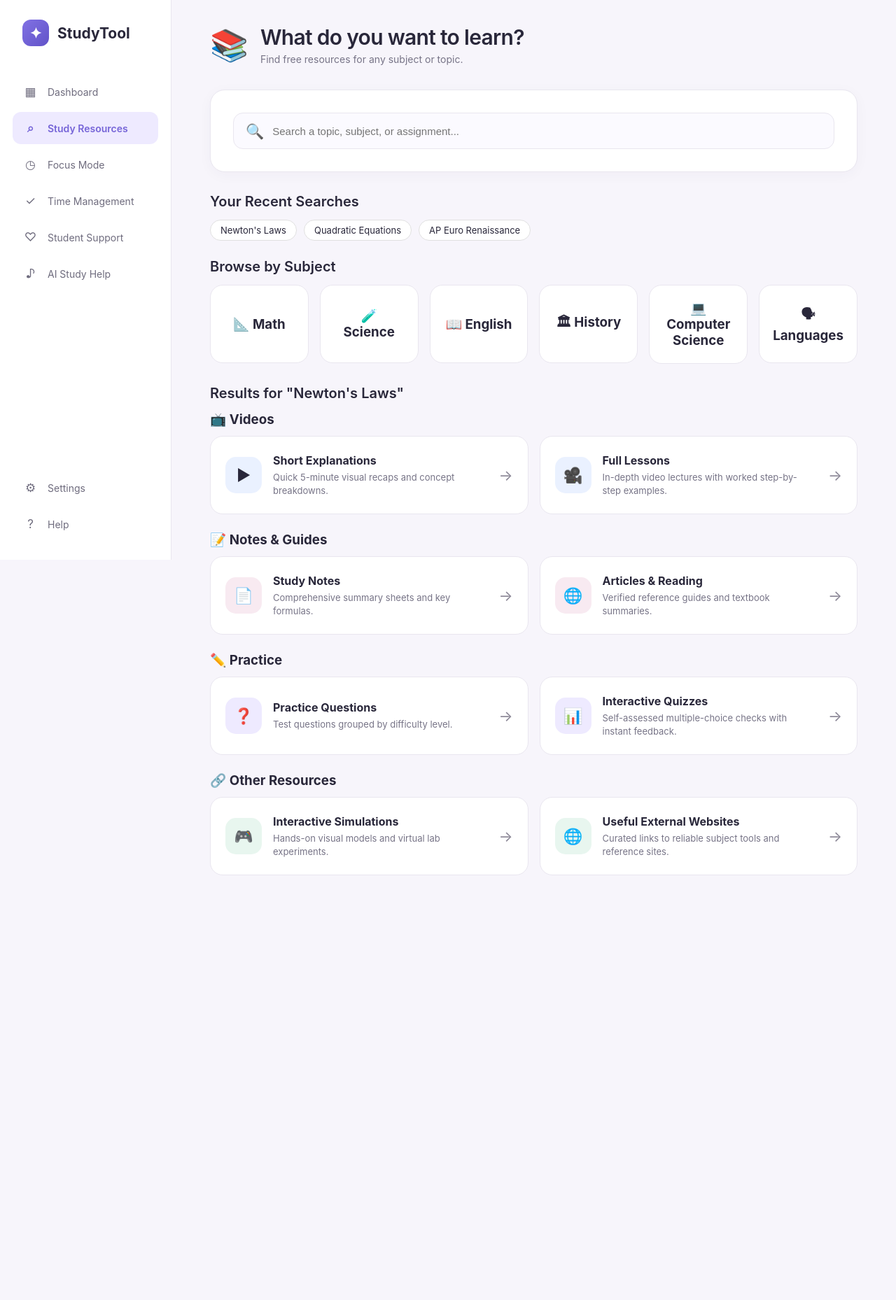
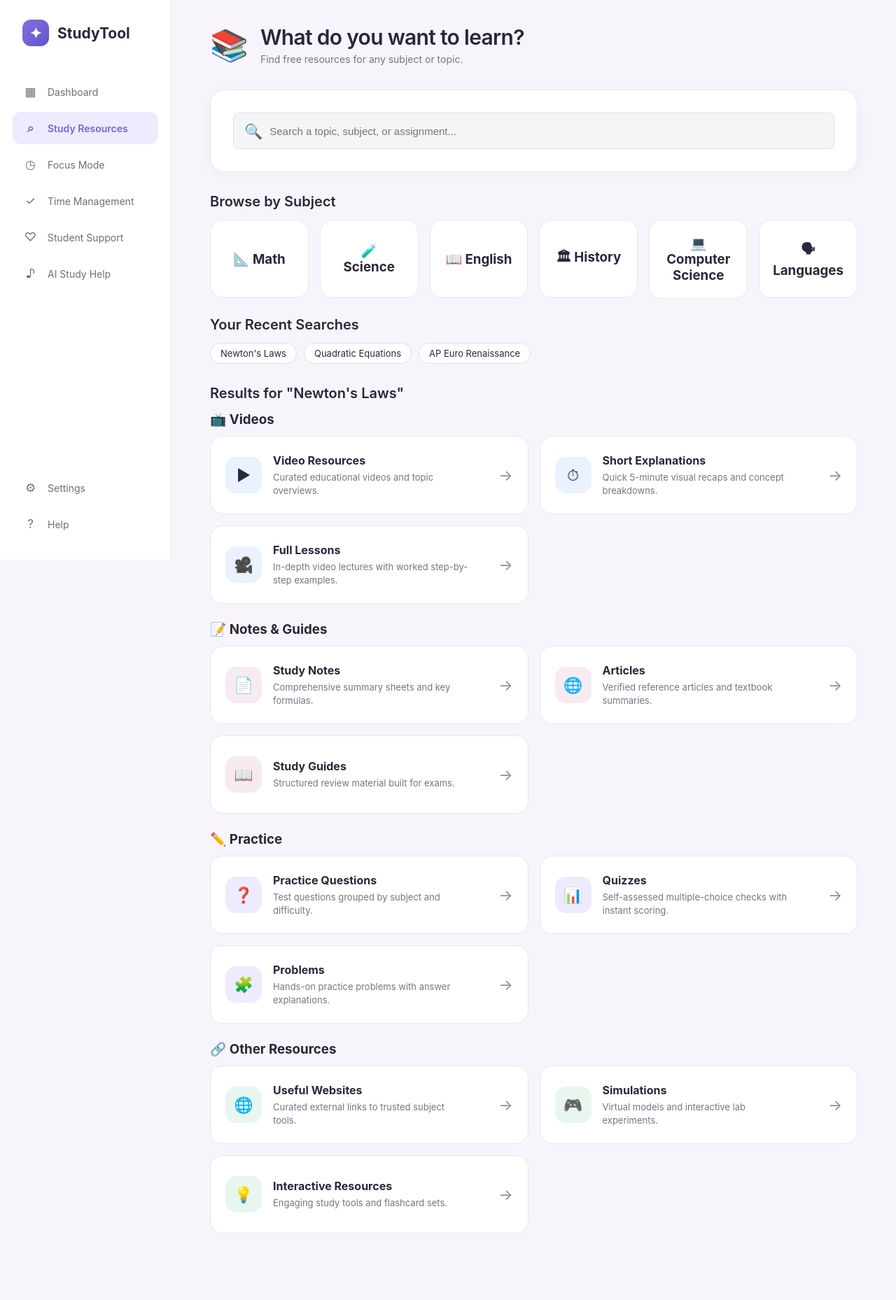
Before and after one commit to rahejaarya/Complete-Study-Tool, a Flask app: page /resources in a window 1280 px wide. Shown: the whole page at 70% size. Before the commit the page ends 1251 px from the top, so only its background shows below. Run offline with Flask 3, Linux system fonts and the light colour scheme.

Commit message:
Updated resources frontend wireframe

```diff
--- a/templates/resources.html
+++ b/templates/resources.html
@@ -11,7 +11,7 @@
 
     <div class="app">
 
-        <!-- Sidebar -->
+        <!-- Sidebar Navigation -->
         <aside class="sidebar">
 
             <div class="logo">
@@ -70,7 +70,7 @@
         </aside>
 
 
-        <!-- Main Content -->
+        <!-- Main Workspace -->
         <main class="main-content">
 
             <!-- Top Header -->
@@ -89,7 +89,7 @@
             </header>
 
 
-            <!-- Resources Content -->
+            <!-- Resources Dashboard Wireframe -->
             <section class="dashboard">
 
                 <!-- Search Input Form -->
@@ -97,7 +97,7 @@
 
                     <form id="resource-search-form" action="{{ url_for('resources') }}" method="GET">
 
-                        <div class="search-box" style="margin: 0;">
+                        <div class="search-box" style="margin: 0; background: var(--bg, #f4f5f7); border: 1px solid var(--border-color, #e0e0e0); border-radius: 8px; padding: 10px 15px; display: flex; align-items: center; gap: 10px;">
                             <span class="search-icon">🔍</span>
                             <input
                                 type="text"
@@ -114,22 +114,12 @@
                 </div>
 
 
-                <!-- Recent Searches -->
-                <div class="section-heading" style="margin-top: 20px;">
-                    <h2>Your Recent Searches</h2>
-                </div>
-
-                <div id="recent-searches-list" style="display: flex; gap: 10px; flex-wrap: wrap; margin-bottom: 25px;">
-                    <!-- JavaScript dynamically adds recent search chips here -->
-                </div>
-
-
                 <!-- Browse by Subject -->
-                <div class="section-heading">
+                <div class="section-heading" style="margin-top: 25px;">
                     <h2>Browse by Subject</h2>
                 </div>
 
-                <div class="feature-grid" style="grid-template-columns: repeat(auto-fit, minmax(130px, 1fr)); margin-bottom: 30px;">
+                <div class="feature-grid" style="grid-template-columns: repeat(auto-fit, minmax(130px, 1fr)); margin-bottom: 25px;">
 
                     <a href="{{ url_for('resources', query='Math') }}" style="text-decoration: none; color: inherit;">
                         <div class="feature-card" style="text-align: center; justify-content: center;">
@@ -170,7 +160,17 @@
                 </div>
 
 
-                <!-- Search Results Header -->
+                <!-- Your Recent Searches -->
+                <div class="section-heading">
+                    <h2>Your Recent Searches</h2>
+                </div>
+
+                <div id="recent-searches-list" style="display: flex; gap: 10px; flex-wrap: wrap; margin-bottom: 30px;">
+                    <!-- Recent search chips will render here -->
+                </div>
+
+
+                <!-- Results Section Title -->
                 <div class="section-heading">
                     <h2>
                         {% if query %}
@@ -190,6 +190,15 @@
 
                         <div class="feature-card">
                             <div class="feature-icon resources-icon">▶</div>
+                            <div class="feature-content">
+                                <h3>Video Resources</h3>
+                                <p>Curated educational videos and topic overviews.</p>
+                            </div>
+                            <span class="card-arrow">→</span>
+                        </div>
+
+                        <div class="feature-card">
+                            <div class="feature-icon resources-icon">⏱</div>
                             <div class="feature-content">
                                 <h3>Short Explanations</h3>
                                 <p>Quick 5-minute visual recaps and concept breakdowns.</p>
@@ -228,8 +237,17 @@
                         <div class="feature-card">
                             <div class="feature-icon support-icon">🌐</div>
                             <div class="feature-content">
-                                <h3>Articles & Reading</h3>
-                                <p>Verified reference guides and textbook summaries.</p>
+                                <h3>Articles</h3>
+                                <p>Verified reference articles and textbook summaries.</p>
+                            </div>
+                            <span class="card-arrow">→</span>
+                        </div>
+
+                        <div class="feature-card">
+                            <div class="feature-icon support-icon">📖</div>
+                            <div class="feature-content">
+                                <h3>Study Guides</h3>
+                                <p>Structured review material built for exams.</p>
                             </div>
                             <span class="card-arrow">→</span>
                         </div>
@@ -248,7 +266,7 @@
                             <div class="feature-icon focus-icon">❓</div>
                             <div class="feature-content">
                                 <h3>Practice Questions</h3>
-                                <p>Test questions grouped by difficulty level.</p>
+                                <p>Test questions grouped by subject and difficulty.</p>
                             </div>
                             <span class="card-arrow">→</span>
                         </div>
@@ -256,8 +274,17 @@
                         <div class="feature-card">
                             <div class="feature-icon focus-icon">📊</div>
                             <div class="feature-content">
-                                <h3>Interactive Quizzes</h3>
-                                <p>Self-assessed multiple-choice checks with instant feedback.</p>
+                                <h3>Quizzes</h3>
+                                <p>Self-assessed multiple-choice checks with instant scoring.</p>
+                            </div>
+                            <span class="card-arrow">→</span>
+                        </div>
+
+                        <div class="feature-card">
+                            <div class="feature-icon focus-icon">🧩</div>
+                            <div class="feature-content">
+                                <h3>Problems</h3>
+                                <p>Hands-on practice problems with answer explanations.</p>
                             </div>
                             <span class="card-arrow">→</span>
                         </div>
@@ -273,19 +300,28 @@
                     <div class="feature-grid">
 
                         <div class="feature-card">
-                            <div class="feature-icon time-icon">🎮</div>
+                            <div class="feature-icon time-icon">🌐</div>
                             <div class="feature-content">
-                                <h3>Interactive Simulations</h3>
-                                <p>Hands-on visual models and virtual lab experiments.</p>
+                                <h3>Useful Websites</h3>
+                                <p>Curated external links to trusted subject tools.</p>
                             </div>
                             <span class="card-arrow">→</span>
                         </div>
 
                         <div class="feature-card">
-                            <div class="feature-icon time-icon">🌐</div>
+                            <div class="feature-icon time-icon">🎮</div>
                             <div class="feature-content">
-                                <h3>Useful External Websites</h3>
-                                <p>Curated links to reliable subject tools and reference sites.</p>
+                                <h3>Simulations</h3>
+                                <p>Virtual models and interactive lab experiments.</p>
+                            </div>
+                            <span class="card-arrow">→</span>
+                        </div>
+
+                        <div class="feature-card">
+                            <div class="feature-icon time-icon">💡</div>
+                            <div class="feature-content">
+                                <h3>Interactive Resources</h3>
+                                <p>Engaging study tools and flashcard sets.</p>
                             </div>
                             <span class="card-arrow">→</span>
                         </div>
@@ -300,38 +336,7 @@
     </div>
 
 
-    <!-- Mobile Bottom Navigation -->
-    <nav class="mobile-navigation">
-
-        <a href="{{ url_for('home') }}" class="mobile-link">
-            <span>▦</span>
-            <small>Home</small>
-        </a>
-
-        <a href="{{ url_for('resources') }}" class="mobile-link active">
-            <span>📚</span>
-            <small>Resources</small>
-        </a>
-
-        <a href="#" class="mobile-link">
-            <span>◷</span>
-            <small>Focus</small>
-        </a>
-
-        <a href="#" class="mobile-link">
-            <span>✓</span>
-            <small>Tasks</small>
-        </a>
-
-        <a href="{{ url_for('support') }}" class="mobile-link">
-            <span>♡</span>
-            <small>Support</small>
-        </a>
-
-    </nav>
-
-
-    <!-- Recent Searches Local Storage Script -->
+    <!-- Recent Searches Script -->
     <script>
         const DEFAULT_SEARCHES = ["Newton's Laws", "Quadratic Equations", "AP Euro Renaissance"];
         const searchInput = document.getElementById('search-input');
@@ -374,7 +379,7 @@
                     text-decoration: none;
                     color: var(--text, #333333);
                     cursor: pointer;
-                    transition: background 0.2s ease;
+                    display: inline-block;
                 `;
                 recentSearchesContainer.appendChild(chip);
             });
@@ -386,7 +391,6 @@
             }
         });
 
-        // Save active query if submitted
         const currentQuery = "{{ query }}";
         if (currentQuery) {
             saveRecentSearch(currentQuery);
```
